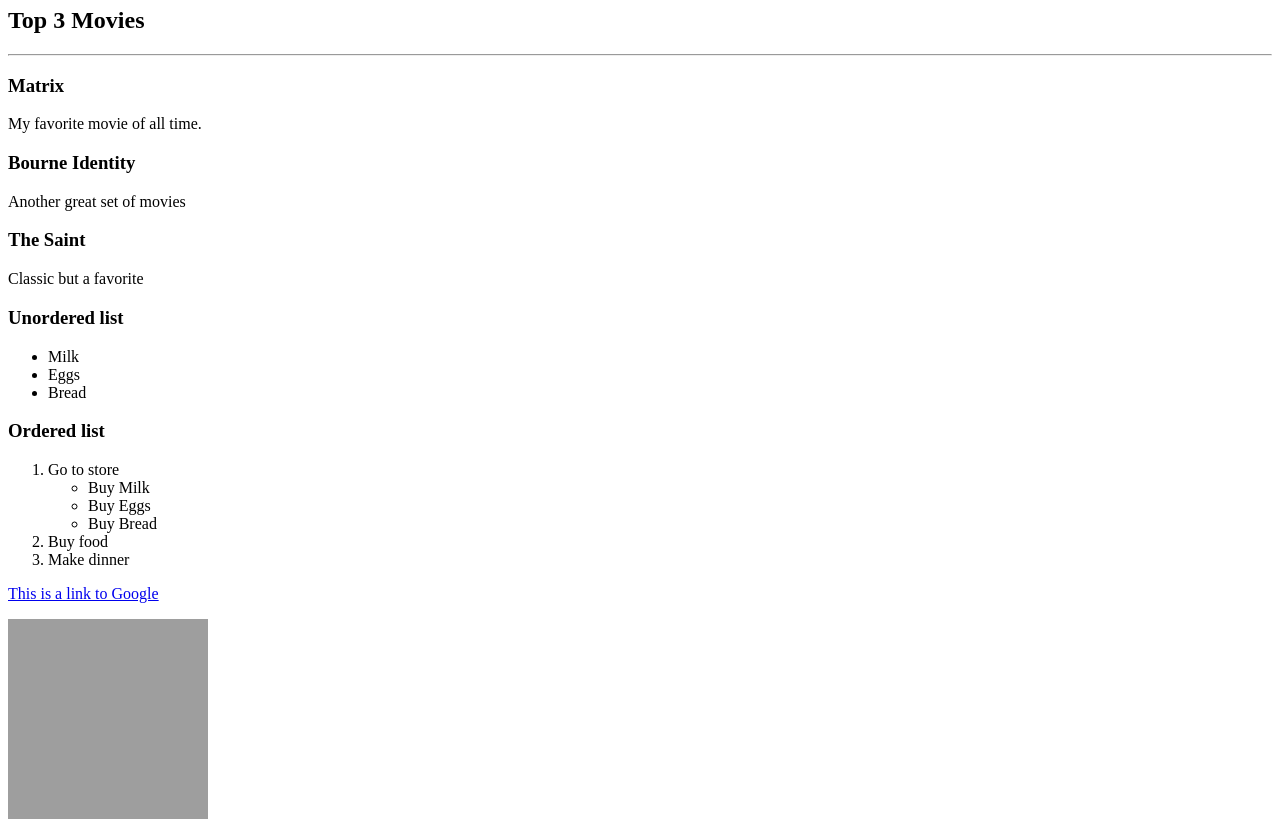
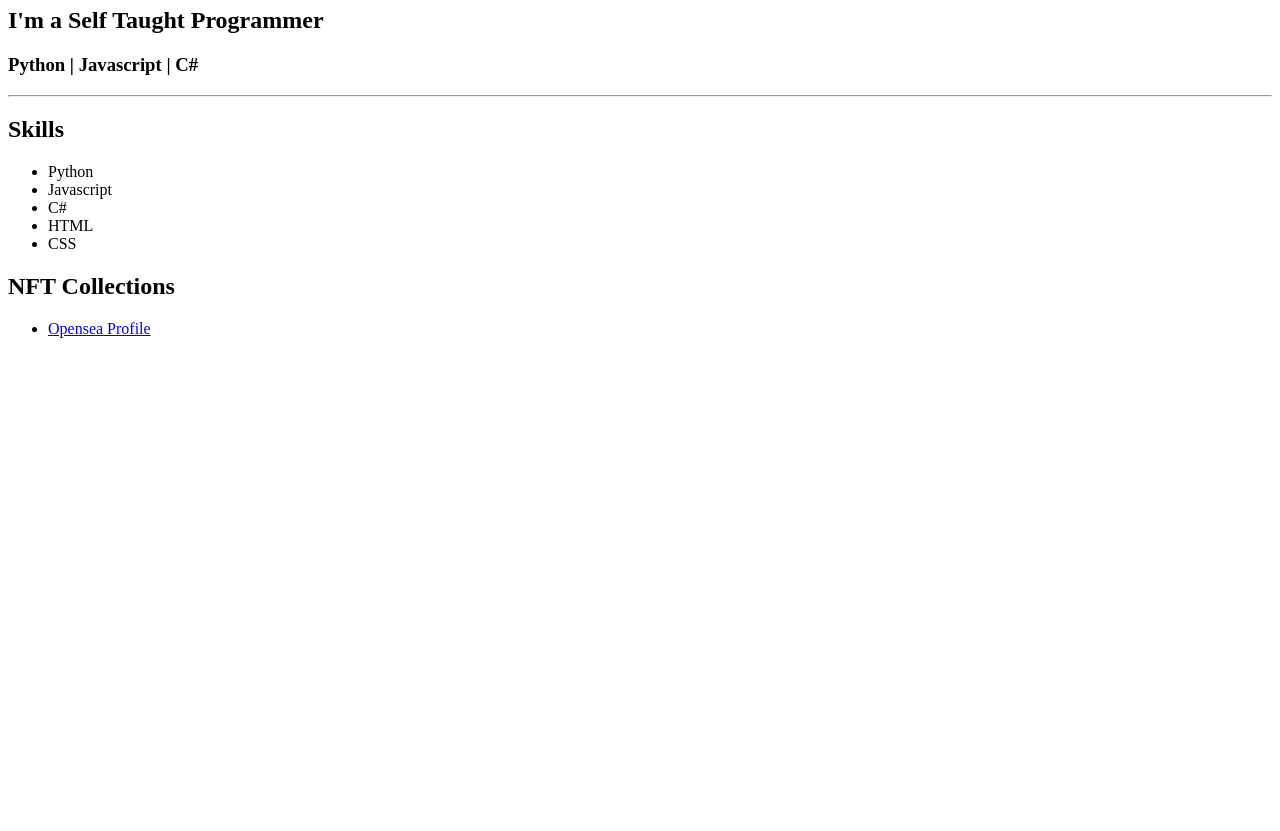
Before and after one commit to WishmasterAku/Basics-of-HTML-CSS-JS, a plain HTML site: page index.html in a window 1280 px wide. Shown: the part 73-904 px from the top of the page. After the commit the page ends 800 px from the top, so only its background shows below. Drawn offline with Linux system fonts and the light colour scheme; grey boxes are pictures that could not be loaded.

Commit message:
Portfolio Site

```diff
--- a/index.html
+++ b/index.html
@@ -1,44 +1,28 @@
 <!DOCTYPE html>
-<html lang="en">
+<html>
     <head>
         <meta charset="UTF-8">
         <meta http-equiv="X-UA-Compatable" content="IE=edge">
         <meta name="viewport" content="width=device-width, initial-scale=1.0">
-        <title>My First HTML Page</title>
+        <title>Alexander Morales</title>
     </head>
+    <body>
+        <h1>Alexander Morales's Portfolio</h1>
+        <h2>I'm a Self Taught Programmer</h2>
+        <h3>Python | Javascript | C#</h3>
+        <hr />
 
-
-
-<body>
-<h1>The Best Movies According to Alexander</h1>
-<h2>Top 3 Movies</h2>
-<hr />
-<h3>Matrix</h3>
-<p>My favorite movie of all time.</p>
-<h3>Bourne Identity</h3>
-<p>Another great set of movies</p>
-<h3>The Saint</h3>
-<p>Classic but a favorite</p>
-
-<h3>Unordered list</h3>
-<ul>
-    <li>Milk</li>
-    <li>Eggs</li>
-    <li>Bread</li>
-</ul>
-
-<h3>Ordered list</h3>
-<ol>
-    <li>Go to store</li>
+        <h2>Skills</h2>
         <ul>
-            <li>Buy Milk</li>
-            <li>Buy Eggs</li>
-            <li>Buy Bread</li>
+            <li>Python</li>
+            <li>Javascript</li>
+            <li>C#</li>
+            <li>HTML</li>
+            <li>CSS</li>
         </ul>
-    <li>Buy food</li>
-    <li>Make dinner</li>
-</ol>
-<p><a href="http://www.google.com">This is a link to Google</a></p>
-<img src="https://picsum.photos/200" alt="Random Image" />
-</body>
+        <h2>NFT Collections</h2>
+        <ul>
+            <li><a href="https://opensea.io/WishmasterAku" alt="Opensea">Opensea Profile</a></li>
+        </ul>
+    </body>
 </html>
```
Also changed, not shown: basics.html (added, +44 -0 lines).
